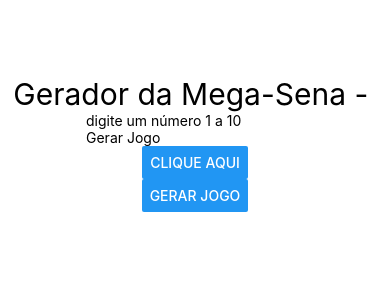
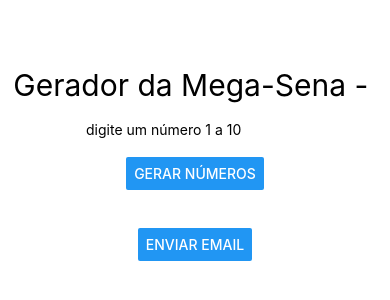
Before and after one commit to GeovannaGame1YT/MegaSena, a React Native app: screen / in a window 390 px wide. Shown: the part 258-558 px from the top of the page. Built offline with nearby package versions, Linux system fonts and the light colour scheme.

Commit message:
Add files via upload

```diff
--- a/App.js
+++ b/App.js
@@ -1,8 +1,9 @@
 import React from "react";
 import {View, Text, StyleSheet, Button, ScrollView, SafeAreaView} from "react-native";
+//import email from 'react-native-email'
 //import Mega from "./components/mega/mega";
 import Mega from "./mega/mega";
-import EnviaEmail from "./componentes/EnviaEmail";
+import EnviaEmail from "./componentes/EnviaEmail"; //inport do sistema de envio do email
 
 
 
@@ -12,7 +13,7 @@ const App = ()=>{
     return (
     <SafeAreaView style={MainStyle.main}>
             <Mega/>
-
+            <EnviaEmail/>
             {
 
             }
--- a/componentes/EnviaEmail.js
+++ b/componentes/EnviaEmail.js
@@ -1,26 +1,37 @@
-import React from 'react';
-import { useState } from 'react/cjs/react.development';
-//import React, {useState} from 'react';
+import React from 'react'
+import { StyleSheet, Button, View } from 'react-native'
+import email from 'react-native-email'
 
-export default EnviaEmai => {
+export default class App extends React.Component {
+    render() {
+        return (
+            <View style={styles.container}>
+                <br/>
+                <Button title="Enviar email" onPress={this.handleEmail} />
+            </View>
+        )
+    }
 
-  return (
-    <div className="container">
-      <form>
-        <label htmlFor="email">E-mail</label>
-        <input type="text" id="email" name="email" placeholder="E-mail de destino.." />
+    handleEmail = () => {
+        const to = ['geovanna.gomes.silva@hotmail.com'] // string ou array de endereços de e-mail
+        email(to, {
+            // Argumentos da estrutura do email
+            cc: ['Numeros Sortiados da Mega Sena'], // string ou array de endereços de e-mail
+            bcc: 'this.alteraNum', // string ou array de endereços de e-mail
+            subject: 'Números gerados da MegaSena',
+            body: 'Números gerado da Mega Sena $[(exibirNumeros)]'
+        }).catch(console.error)
+    }
+}
 
-        <label htmlFor="nome">Nome</label>
-        <input type="text" id="nome" name="nome" placeholder="Nome da pessoa.." />
+const styles = StyleSheet.create({
+    container: {
+        backgroundColor: '#fff',
+        alignItems: 'center',
+        justifyContent: 'center'
+    }
+})
 
-        <label htmlFor="mensagem">Mensagem</label>
-        <textarea id="mensagem" name="mensagem" placeholder="Escreva algo.." className="textArea"></textarea>
-
-        <label htmlFor="anexo">Anexo</label>
-        <input type="file" id="anexo" name="anexo" />
-
-        <input type="submit" value="Enviar" />
-      </form>
-    </div>
-  );
-}
+//Alelui o email esta funcionado agora só falta o banco de dados
+//Casso de erro coloque no CMD npm install react-native-email
+//para instalar o sistema de envio de email
--- a/mega/mega.js
+++ b/mega/mega.js
@@ -6,17 +6,11 @@ import MegaNumero from "./MegaNumero"
 export default class Mega extends Component{
 
 
-
       state = {
             qntdNumero: this.props.qntdNumero,
             numeros: []
         }
 
-        /*novo inportação criada para test */
-        jogo = {
-            qnatNum: this.props.qnatNum,
-            numero: []
-        }
         alteraNumR = (result)=>{
             this.setState({qnatNum: + result})
         }
@@ -37,14 +31,6 @@ export default class Mega extends Component{
             const novo = parseInt(Math.random()*60+1)
             return nums.includes(novo) ? this.gerarNumeroNaoContido(nums) : novo
         }
-        /* nova inplementação para tesete ainda não esta funcionando coretamente */
-        gerarjogos = nums => {
-            if(nums >= 6){
-                const novo = parent(Math.random()*60+1)
-                return nums.includes(novo) ? this.gerarjogos(nums) : novo
-            }
-
-        }
 
         gerarNumeros = ()=>{
 
@@ -58,16 +44,6 @@ export default class Mega extends Component{
             console.log(numeros);
 
         }
-        /*novo inportação criada para test */
-        gerarjogo = ()=>{
-            const numero = Array(this.jogo.qnatNum)
-            .fill()
-            .reduce(n=> [...n, this.gerarjogos(n)], [])
-            .sort()
-            this.setState({numero:numero})
-
-            console.log(numero);
-        }
 
         exibirNumeros = ()=>{
             const nums = this.state.numeros
@@ -76,13 +52,6 @@ export default class Mega extends Component{
             })
         }
 
-        /*novo inportação criada para test */
-        exibirJogo = ()=>{
-            const nums = this.jogo.numero
-            return nums.map(num=>{
-                return <MegaNumero key={num} num={num}/>
-            })
-        }
 
     render(){
         return(
@@ -91,39 +60,29 @@ export default class Mega extends Component{
             <Text style={{ fontWeight: 'bold' }}></Text>
             <Text style={Estilo.txtG}>
                 Gerador da Mega-Sena - {this.state.qntdNumero}
-                {/*novo inportação criada para test */}
-                {this.jogo.qnatNum}
             </Text>
 
+                <div>
+                    <br/>
             <TextInput
                 keyboardType={'number-pad'}
                 keyboardAppearance={'dark'}
+                fontSize={"16"}
                 placeholder={"digite um número 1 a 10"}
                 KeyboardAvoidingView
                 value={this.state.qntdNumero}
                 onChangeText={this.alteraNum}
 
             />
-            {/*novo inportação criada para test */}
-            <TextInput
-                keyboardType={'number-pad'}
-                keyboardAppearance={'dark'}
-                placeholder={"Gerar Jogo"}
-                KeyboardAvoidingView
-                value={this.jogo.qnatNum}
-                onChangeText={this.alteraNum}
+            </div>
 
-            />
-
+            <div>
+                <br/>
             <Button
-            title="clique aqui"
+            title="Gerar Números"
             onPress={this.gerarNumeros}
             />
-            {/*novo inportação criada para test */}
-            <Button
-            title="Gerar jogo"
-            onPress={this.gerarNumeros}
-            />
+            </div>
 
             <View style={{
                 display: "flex",
@@ -134,19 +93,6 @@ export default class Mega extends Component{
                 }}>
                     {this.exibirNumeros()}
             </View>
-
-{/*novo inportação criada para test */}
-            <View style={{
-                display: "flex",
-                flexDirection: "row",
-                marginTop: 20,
-                flexWrap: "wrap",
-                justifyContent: "center"
-            }}>
-                {this.exibirJogo()}
-            </View>
-
-
             </>
 
         )
```
Also changed, not shown: package.json (+5 -2 lines), componentes/Aleatori.js (added), 1 other file (tests, documents, lock files or other folders).
